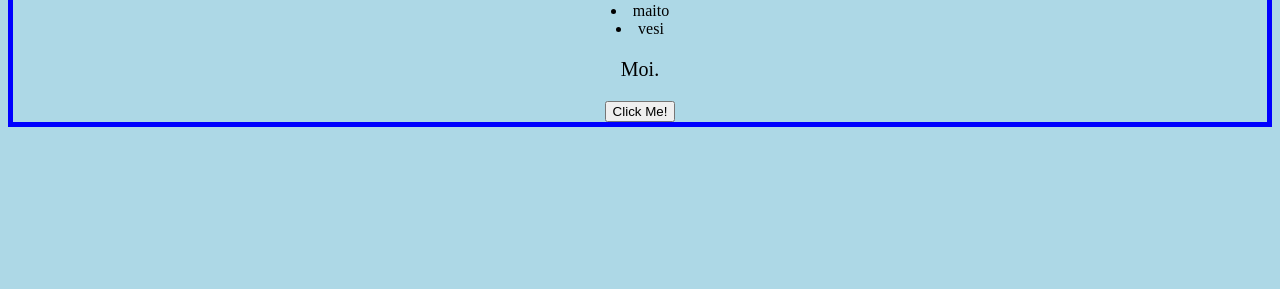
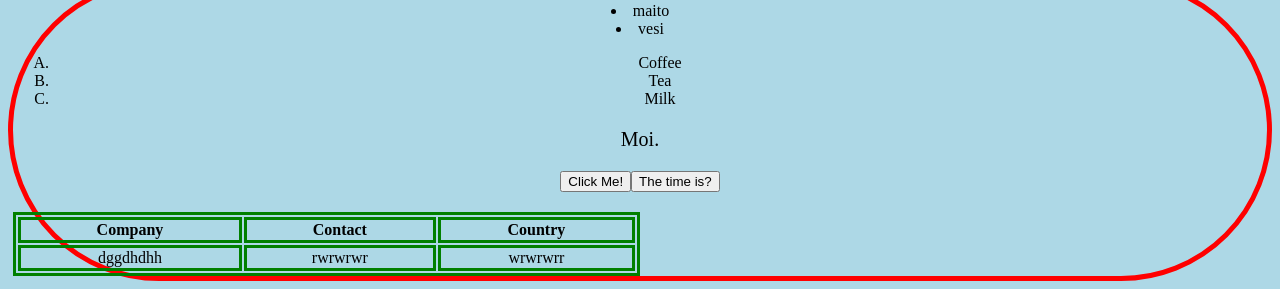
Before and after one commit to Onni06/Onni06.github.io, a PHP site: page / in a window 1280 px wide. Shown: the part 641-930 px from the top of the page. Before the commit the page ends 768 px from the top, so only its background shows below. Run offline with PHP 8.4, Linux system fonts and the light colour scheme.

Commit message:
fffeuhlh

```diff
--- a/css/style.css
+++ b/css/style.css
@@ -18,12 +18,19 @@
   font-size: 20px;
 }
 
-}
+
 .mylist {
 border: 5px solid red;
 border-radius:1000px;
-style-align: center;
+
 }
 .b {
 style=list-style-type:square;
 }
+
+table, th, td {
+  border:3px solid green;
+}
+table {
+width:50%;
+}
--- a/index.html
+++ b/index.html
@@ -14,6 +14,7 @@
 <p>My favorite animal is <del>dog</del> cat.</p>
 <img src="img/Kissa.jpg">
 <img src="https://encrypted-tbn0.gstatic.com/images?q=tbn:ANd9GcTge-egh4-EF6yPK1Z-pQbkT8_syoA7kO9wiw&usqp=CAU">
+
 </div>
 <div class="mylist"
 <ul class="b">
@@ -21,9 +22,27 @@
 <li>maito</li>
 <li>vesi</li>
 </ul>
+<ol type="A">
+  <li>Coffee</li>
+  <li>Tea</li>
+  <li>Milk</li>
+</ol>
+<table>
+<tr>
+<th>Company</th>
+<th>Contact</th>
+<th>Country</th>
+</tr>
+<tr>
+<td>dggdhdhh</td>
+<td>rwrwrwr</td>
+<td>wrwrwrr</td>
 <p id="demo">Moi.</p>
+<button type="button" onclick='document.getElementById("demo").innerHTML = "Moro"'>Click Me!</button>
+<button onclick="document.getElementById('demo').innerHTML=Date()">The time is?</button>
 
-<button type="button" onclick='document.getElementById("demo").innerHTML = "Moro"'>Click Me!</button>
+<p id="demo"></p>
+
 </div>
 </body>
 </html>
```
Also changed, not shown: img/htmlkuva.jpg (added).
